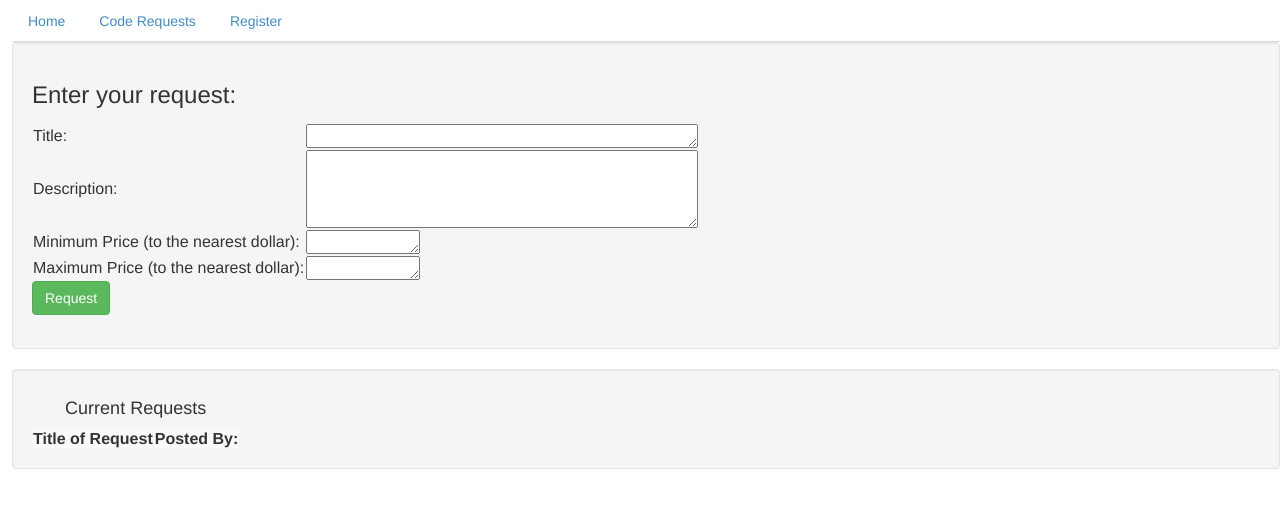
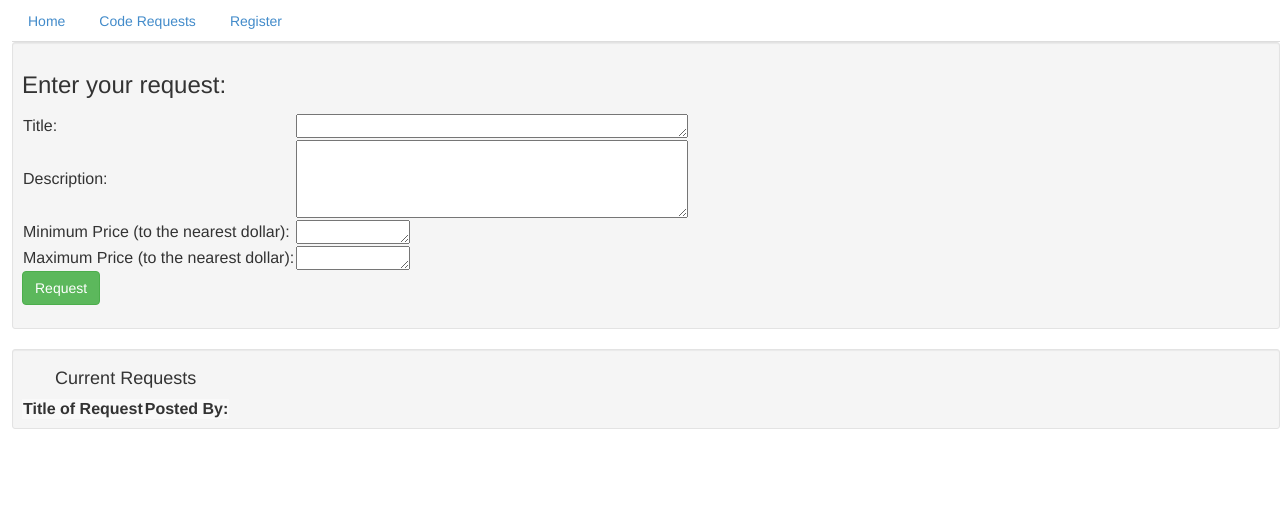
Before and after one commit to chipperdrew/CSCI445_Final_Project, a PHP site: page /requests.php in a window 1280 px wide. Shown: the top 508 px of the page. Run offline with PHP 8.4, Linux system fonts and the light colour scheme; data that the repository does not hold is empty.

Commit message:
form work

```diff
--- a/requests.php
+++ b/requests.php
@@ -7,7 +7,7 @@
 
 <!-- Content block -->
 <?php startblock('content') ?>
-	<div class="well">
+	<div class="well well-sm">
 		<h3>Enter your request:</h3>
 		<form action="" method="POST" role="form">
 				<table>
@@ -108,7 +108,7 @@
 
 	// Display all requests
 	$requests = $db -> query("SELECT * FROM request WHERE accepted_submission_id is NULL");
-	echo "<div class='well' id='jankdiv'>";
+	echo "<div class='well well-sm' id='jankdiv'>";
 	echo '<table class="table-striped">';
 	echo "<caption><h4>Current Requests</h4></caption>";
 	echo "<tr>";
```
